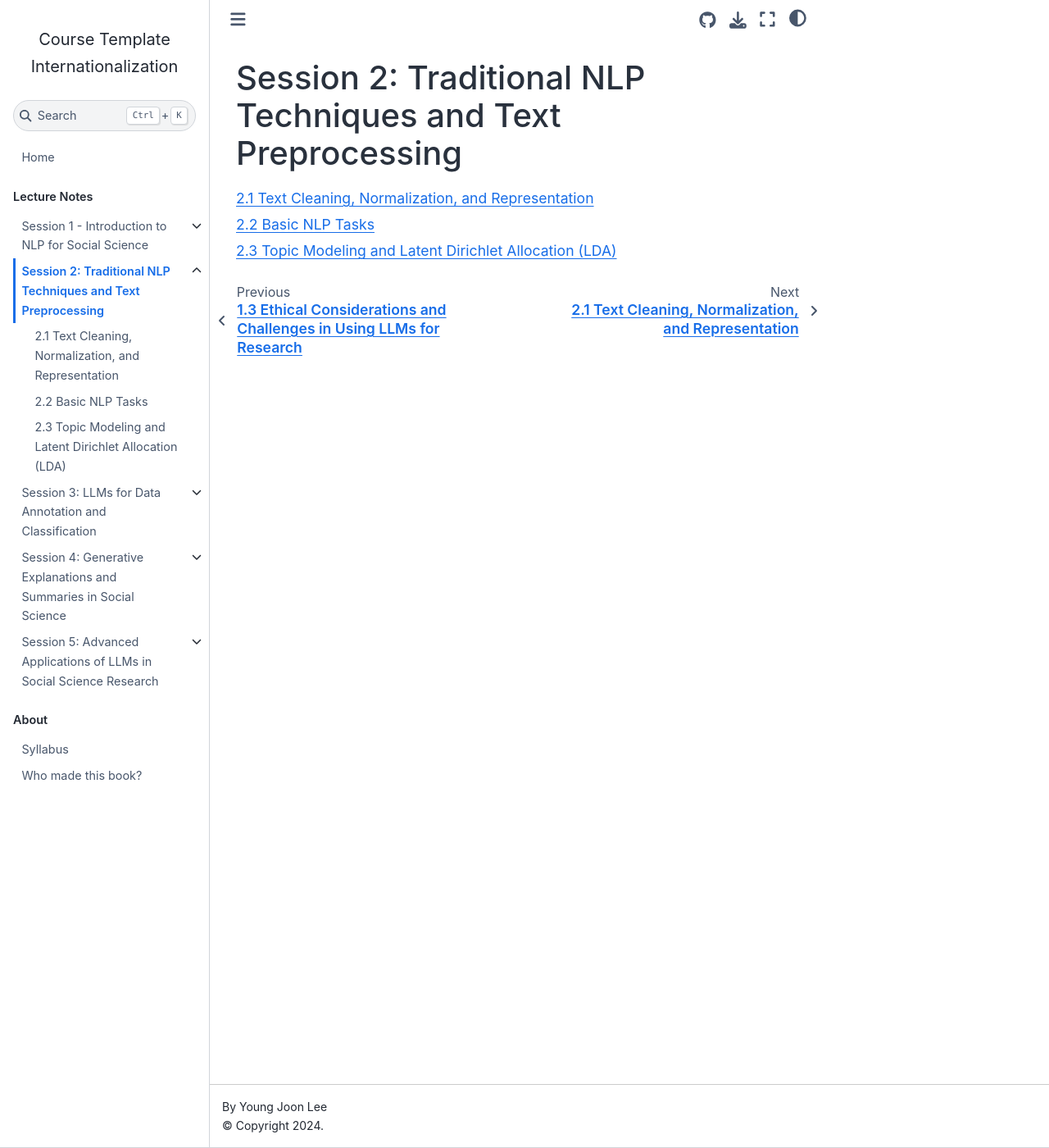
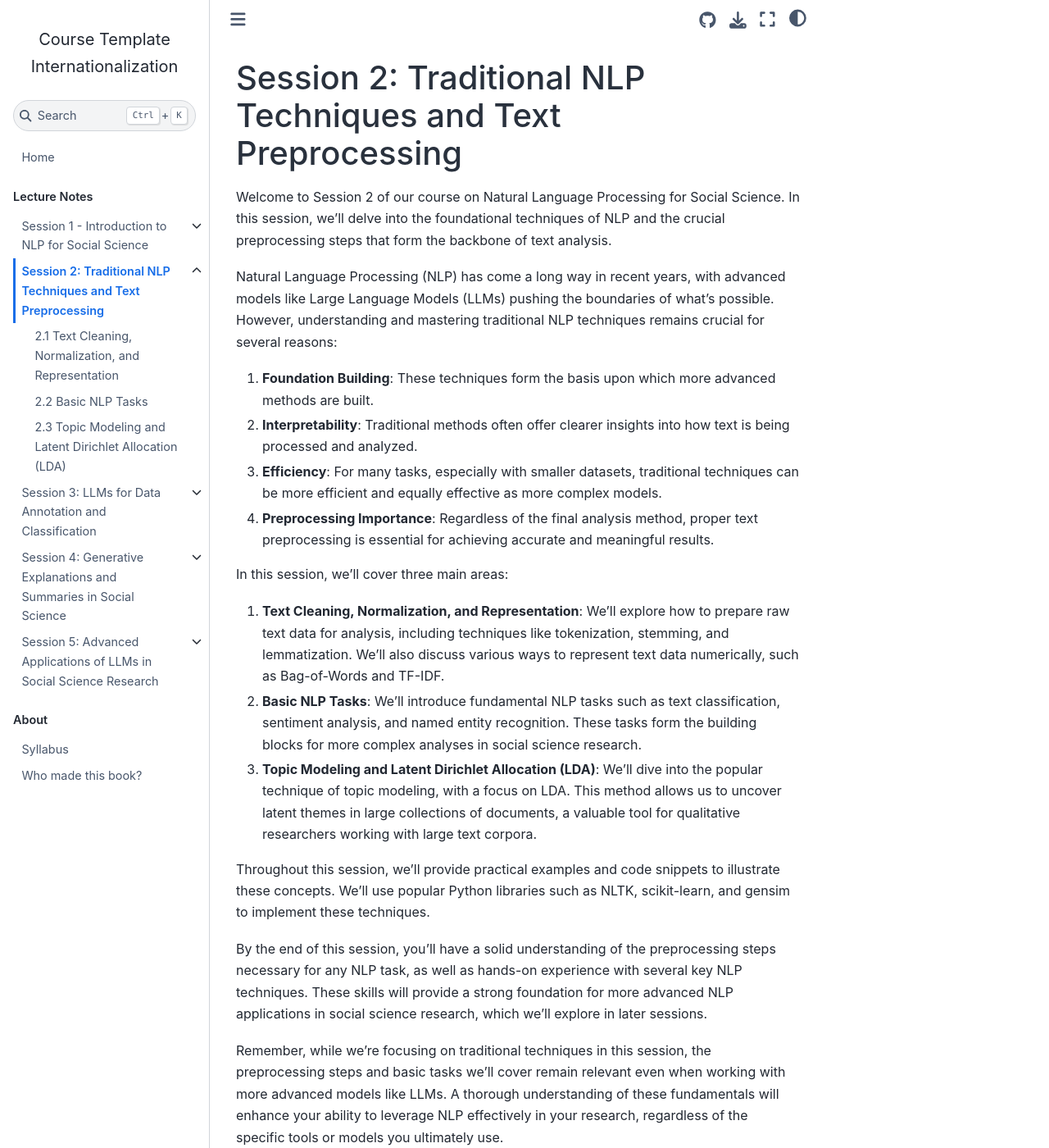
Before and after one commit to entelecheia/nlp4ss, a Jupyter Book: the page built from book/en/session02/index.md, in a window 1280 px wide and 1400 px high. Shown: the whole window at 82% size. Built offline with Jupyter Book 1.0.4 settings and Sphinx 7.4.7 and the Sphinx Book theme 1.1.4, drawn with Linux system fonts in a browser that asks for light colours; some of the changed text lies outside the part shown.

Commit message:
refactor(session02): enhance content with detailed intro and remove redundancy

````diff
--- a/book/en/session02/index.md
+++ b/book/en/session02/index.md
@@ -1,4 +1,29 @@
 # Session 2: Traditional NLP Techniques and Text Preprocessing
+
+Welcome to Session 2 of our course on Natural Language Processing for Social Science. In this session, we'll delve into the foundational techniques of NLP and the crucial preprocessing steps that form the backbone of text analysis.
+
+Natural Language Processing (NLP) has come a long way in recent years, with advanced models like Large Language Models (LLMs) pushing the boundaries of what's possible. However, understanding and mastering traditional NLP techniques remains crucial for several reasons:
+
+1. **Foundation Building**: These techniques form the basis upon which more advanced methods are built.
+2. **Interpretability**: Traditional methods often offer clearer insights into how text is being processed and analyzed.
+3. **Efficiency**: For many tasks, especially with smaller datasets, traditional techniques can be more efficient and equally effective as more complex models.
+4. **Preprocessing Importance**: Regardless of the final analysis method, proper text preprocessing is essential for achieving accurate and meaningful results.
+
+In this session, we'll cover three main areas:
+
+1. **Text Cleaning, Normalization, and Representation**: We'll explore how to prepare raw text data for analysis, including techniques like tokenization, stemming, and lemmatization. We'll also discuss various ways to represent text data numerically, such as Bag-of-Words and TF-IDF.
+
+2. **Basic NLP Tasks**: We'll introduce fundamental NLP tasks such as text classification, sentiment analysis, and named entity recognition. These tasks form the building blocks for more complex analyses in social science research.
+
+3. **Topic Modeling and Latent Dirichlet Allocation (LDA)**: We'll dive into the popular technique of topic modeling, with a focus on LDA. This method allows us to uncover latent themes in large collections of documents, a valuable tool for qualitative researchers working with large text corpora.
+
+Throughout this session, we'll provide practical examples and code snippets to illustrate these concepts. We'll use popular Python libraries such as NLTK, scikit-learn, and gensim to implement these techniques.
+
+By the end of this session, you'll have a solid understanding of the preprocessing steps necessary for any NLP task, as well as hands-on experience with several key NLP techniques. These skills will provide a strong foundation for more advanced NLP applications in social science research, which we'll explore in later sessions.
+
+Remember, while we're focusing on traditional techniques in this session, the preprocessing steps and basic tasks we'll cover remain relevant even when working with more advanced models like LLMs. A thorough understanding of these fundamentals will enhance your ability to leverage NLP effectively in your research, regardless of the specific tools or models you ultimately use.
+
+Let's begin our exploration of traditional NLP techniques and text preprocessing!
 
 ```{tableofcontents}
 
````
Also changed, not shown: book/en/session02/lecture1.md (+0 -2 lines), book/en/session02/lecture2.md (+0 -2 lines).
